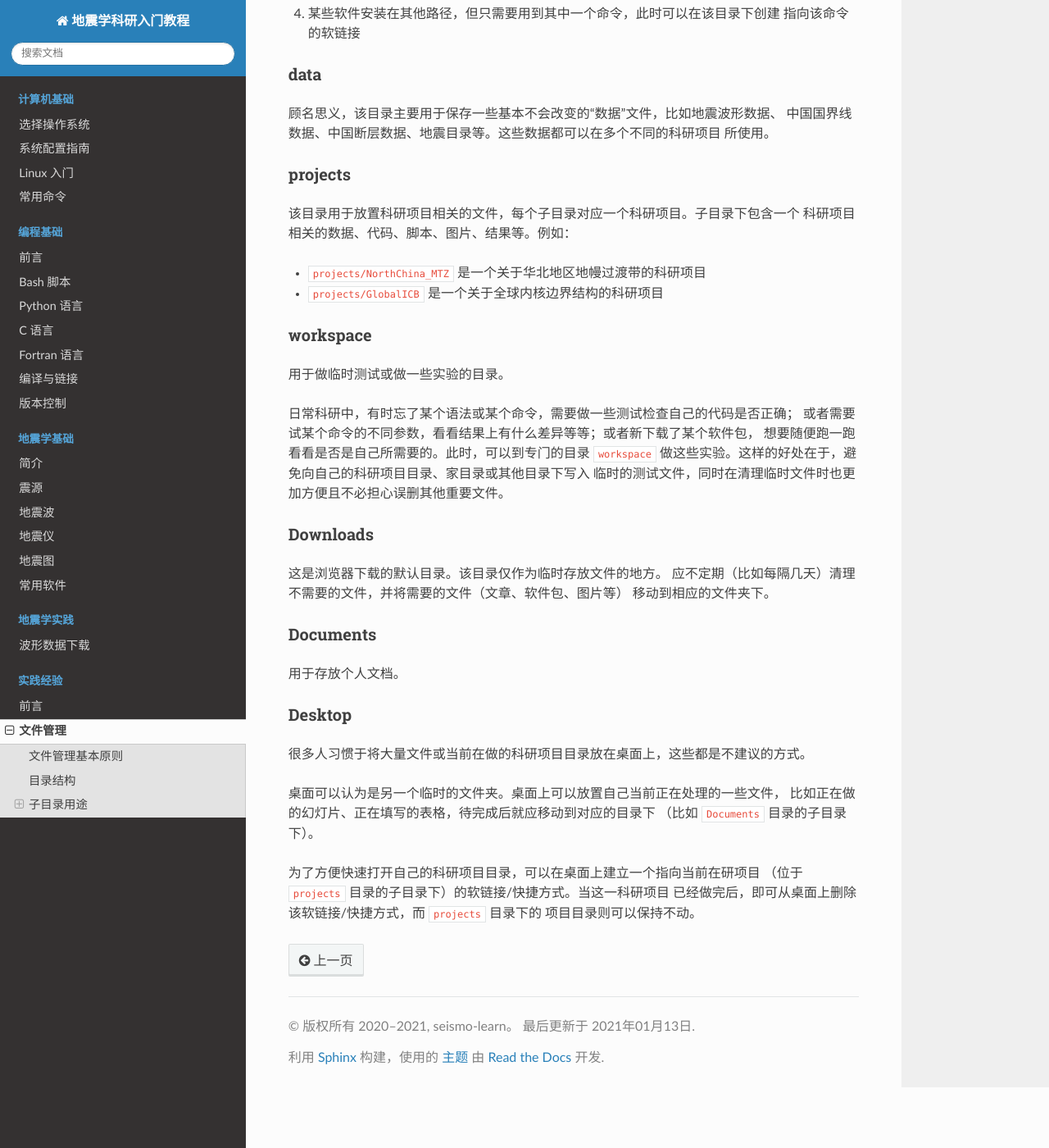
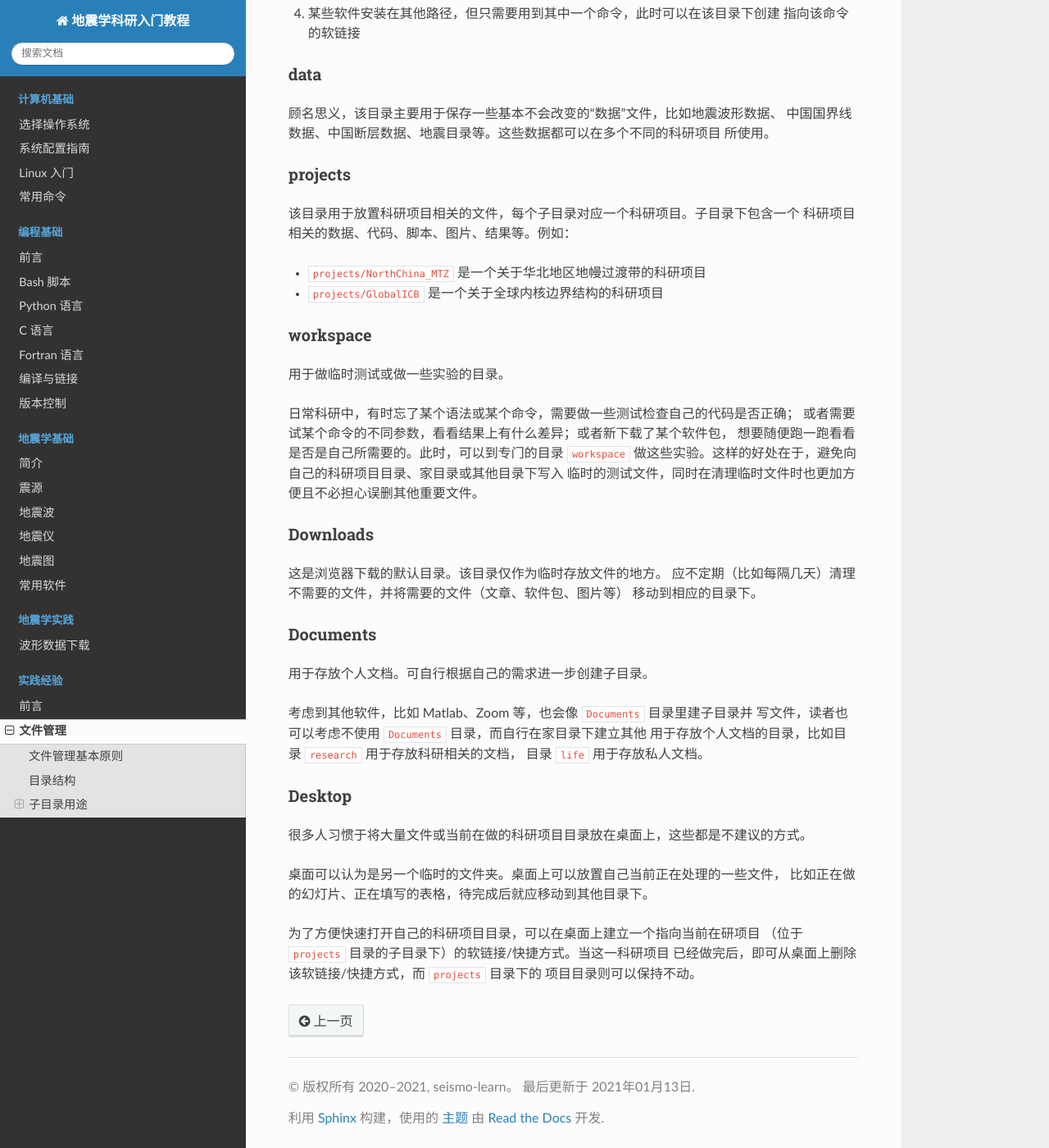
Before and after one commit to seismo-learn/seismology101, a Sphinx documentation site: the page built from source/best-practices/file-organization.rst, in a window 1280 px wide and 1400 px high, scrolled down 2218 px. Shown: the whole window at 82% size. Built offline with Sphinx 7.4.7 and the Read the Docs theme 2.0.0, drawn with Linux system fonts in a browser that asks for light colours; some of the changed text lies outside the part shown.

Commit message:
Tiny fixes

```diff
--- a/source/best-practices/file-organization.rst
+++ b/source/best-practices/file-organization.rst
@@ -79,7 +79,7 @@ opt
 我们推荐将地震学相关软件安装到家目录的 :file:`opt` 目录下，而不要安装到
 :file:`/opt/` 或 :file:`/usr/local` 下。
 
-该目录下用于放置两类科研相关软件：
+该目录下可放置两类科研相关软件：
 
 1. 无需编译即可直接使用的软件，如 SAC、TauP、SOD 等
 2. 需要编译且指定安装位置的软件，如 GMT
@@ -122,7 +122,7 @@ workspace
 用于做临时测试或做一些实验的目录。
 
 日常科研中，有时忘了某个语法或某个命令，需要做一些测试检查自己的代码是否正确；
-或者需要试某个命令的不同参数，看看结果上有什么差异等等；或者新下载了某个软件包，
+或者需要试某个命令的不同参数，看看结果上有什么差异；或者新下载了某个软件包，
 想要随便跑一跑看看是否是自己所需要的。此时，可以到专门的目录 :file:`workspace`
 做这些实验。这样的好处在于，避免向自己的科研项目目录、家目录或其他目录下写入
 临时的测试文件，同时在清理临时文件时也更加方便且不必担心误删其他重要文件。
@@ -132,12 +132,17 @@ Downloads
 
 这是浏览器下载的默认目录。该目录仅作为临时存放文件的地方。
 应不定期（比如每隔几天）清理不需要的文件，并将需要的文件（文章、软件包、图片等）
-移动到相应的文件夹下。
+移动到相应的目录下。
 
 Documents
 ^^^^^^^^^
 
-用于存放个人文档。
+用于存放个人文档。可自行根据自己的需求进一步创建子目录。
+
+考虑到其他软件，比如 Matlab、Zoom 等，也会像 :file:`Documents` 目录里建子目录并
+写文件，读者也可以考虑不使用 :file:`Documents` 目录，而自行在家目录下建立其他
+用于存放个人文档的目录，比如目录 :file:`research` 用于存放科研相关的文档，
+目录 :file:`life` 用于存放私人文档。
 
 Desktop
 ^^^^^^^
@@ -145,8 +150,7 @@ Desktop
 很多人习惯于将大量文件或当前在做的科研项目目录放在桌面上，这些都是不建议的方式。
 
 桌面可以认为是另一个临时的文件夹。桌面上可以放置自己当前正在处理的一些文件，
-比如正在做的幻灯片、正在填写的表格，待完成后就应移动到对应的目录下
-（比如 :file:`Documents` 目录的子目录下）。
+比如正在做的幻灯片、正在填写的表格，待完成后就应移动到其他目录下。
 
 为了方便快速打开自己的科研项目目录，可以在桌面上建立一个指向当前在研项目
 （位于 :file:`projects` 目录的子目录下）的软链接/快捷方式。当这一科研项目
```
